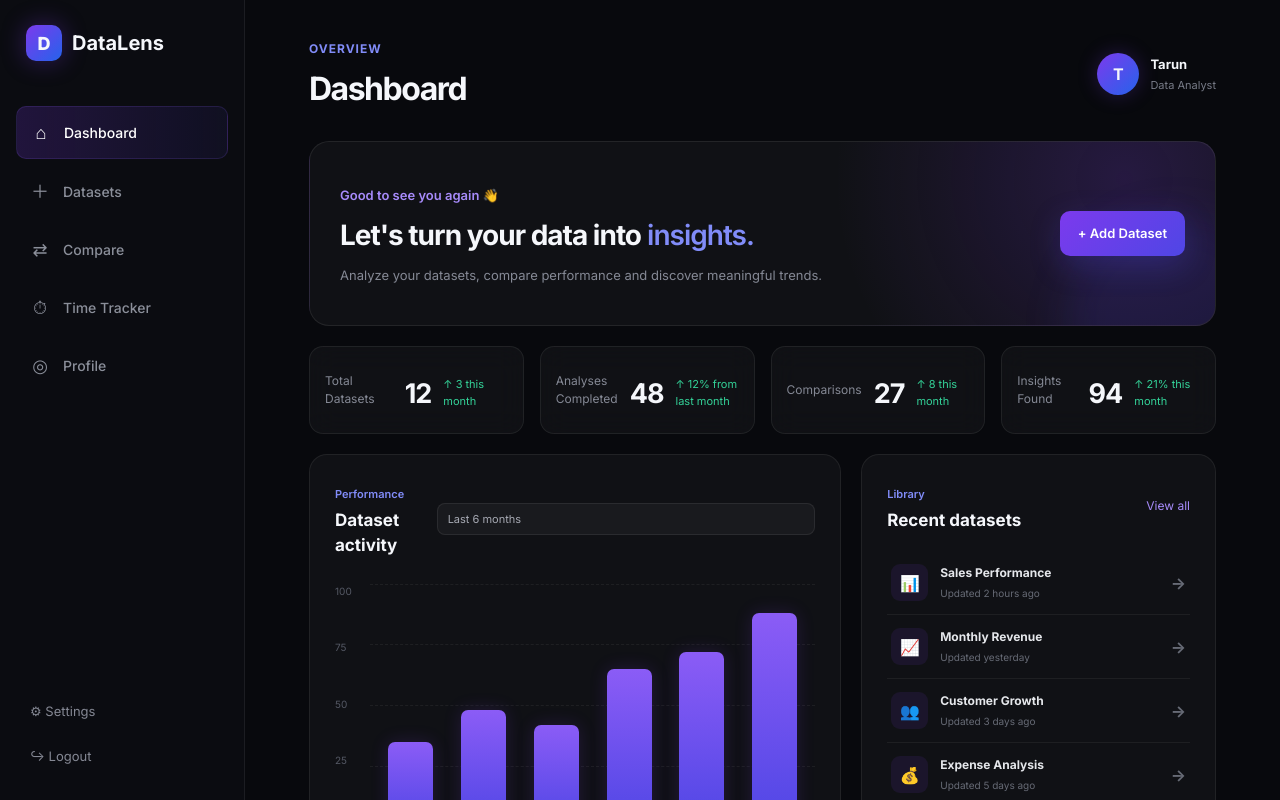
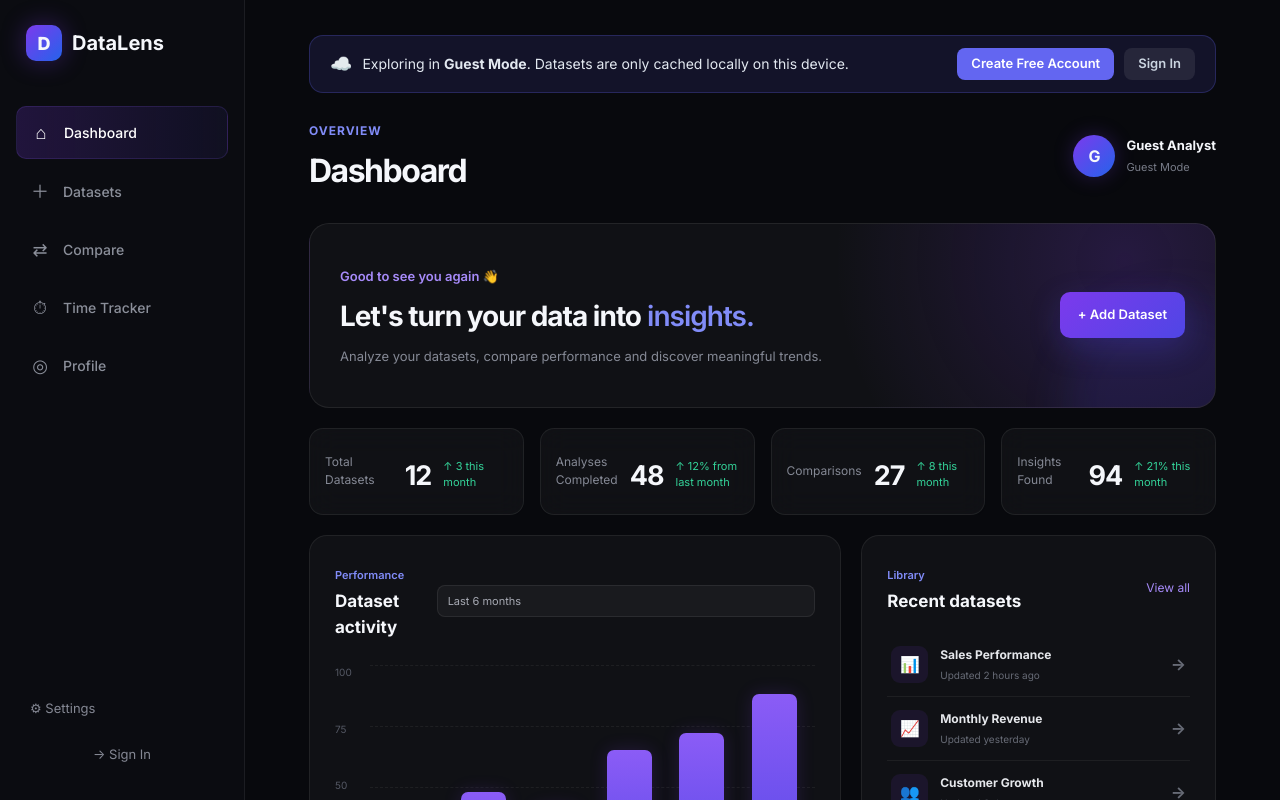
Before and after one commit to tarunmishra811419/DataLens, a React (Vite) app: page /dashboard in a window 1280 px wide. Shown: the top 800 px of the page. Built offline with nearby package versions, Linux system fonts and the light colour scheme; no server answers.

Commit message:
feat(security): isolate user data per session, eliminate hardcoded fallbacks, and add guest mode detection

```diff
--- a/src/pages/Dashboard/Dashboard.jsx
+++ b/src/pages/Dashboard/Dashboard.jsx
@@ -5,7 +5,9 @@ import "./Dashboard.css";
 function Dashboard() {
     const navigate = useNavigate();
     const session = getAuthSession();
-    const userName = session?.user?.name || "Tarun";
+    const user = session?.user;
+    const userName = user?.name || "Guest Analyst";
+    const userRole = user?.role || (user ? "Data Analyst" : "Guest Mode");
 
     const handleLogout = () => {
         clearAuthSession();
@@ -64,23 +66,88 @@ function Dashboard() {
                 <div className="sidebar-bottom">
                     <button
                         className="sidebar-settings"
-                        onClick={() => navigate("/profile")}
+                        onClick={() => navigate(user ? "/profile" : "/login")}
                     >
                         ⚙ Settings
                     </button>
 
+                    {user ? (
                         <button
                             className="sidebar-logout"
                             onClick={handleLogout}
                         >
                             ↪ Logout
                         </button>
+                    ) : (
+                        <Link
+                            to="/login"
+                            className="sidebar-logout"
+                            style={{ textDecoration: "none", display: "block", textAlign: "center" }}
+                        >
+                            → Sign In
+                        </Link>
+                    )}
                 </div>
 
             </aside>
 
             {/* Main Content */}
             <main className="dashboard-main">
+
+                {/* Guest Notice Banner */}
+                {!user && (
+                    <div
+                        style={{
+                            background: "rgba(99, 102, 241, 0.12)",
+                            border: "1px solid rgba(99, 102, 241, 0.25)",
+                            borderRadius: "14px",
+                            padding: "12px 20px",
+                            marginBottom: "24px",
+                            display: "flex",
+                            alignItems: "center",
+                            justifyContent: "space-between",
+                            flexWrap: "wrap",
+                            gap: "12px",
+                        }}
+                    >
+                        <div style={{ display: "flex", alignItems: "center", gap: "10px" }}>
+                            <span style={{ fontSize: "18px" }}>☁️</span>
+                            <span style={{ fontSize: "14px", color: "#e2e8f0" }}>
+                                Exploring in <strong>Guest Mode</strong>. Datasets are only cached locally on this device.
+                            </span>
+                        </div>
+                        <div style={{ display: "flex", gap: "10px" }}>
+                            <Link
+                                to="/register"
+                                style={{
+                                    background: "#6366f1",
+                                    color: "#fff",
+                                    padding: "6px 14px",
+                                    borderRadius: "8px",
+                                    fontSize: "13px",
+                                    fontWeight: 600,
+                                    textDecoration: "none",
+                                }}
+                            >
+                                Create Free Account
+                            </Link>
+                            <Link
+                                to="/login"
+                                style={{
+                                    background: "rgba(255, 255, 255, 0.08)",
+                                    color: "#cbd5e1",
+                                    padding: "6px 14px",
+                                    borderRadius: "8px",
+                                    fontSize: "13px",
+                                    fontWeight: 600,
+                                    textDecoration: "none",
+                                }}
+                            >
+                                Sign In
+                            </Link>
+                        </div>
+                    </div>
+                )}
 
                 {/* Top Bar */}
                 <header className="dashboard-header">
@@ -93,14 +160,14 @@ function Dashboard() {
                         <h1>Dashboard</h1>
                     </div>
 
-                    <Link to="/profile" className="dashboard-user" style={{ textDecoration: "none", color: "inherit" }}>
+                    <Link to={user ? "/profile" : "/login"} className="dashboard-user" style={{ textDecoration: "none", color: "inherit" }}>
                         <div className="user-avatar">
                             {userName.charAt(0).toUpperCase()}
                         </div>
 
                         <div>
                             <strong>{userName}</strong>
-                            <span>Data Analyst</span>
+                            <span>{userRole}</span>
                         </div>
                     </Link>
 
--- a/src/pages/Profile/Profile.jsx
+++ b/src/pages/Profile/Profile.jsx
@@ -16,23 +16,20 @@ import "./Profile.css";
 export default function Profile() {
     const navigate = useNavigate();
     const session = getAuthSession();
-    const [user, setUser] = useState(
-        () =>
-            session?.user || {
-                name: "Tarun Mishra",
-                email: "tarunmishra811419@gmail.com",
-                role: "Data Analyst",
-                bio: "",
-                location: "",
-            }
-    );
+    const [user, setUser] = useState(() => session?.user || null);
+
+    useEffect(() => {
+        if (!session?.user) {
+            navigate("/login", { replace: true });
+        }
+    }, [session, navigate]);
 
     const [isEditingProfile, setIsEditingProfile] = useState(false);
     const [editForm, setEditForm] = useState({
-        name: user.name || "",
-        role: user.role || "Data Analyst",
-        bio: user.bio || "",
-        location: user.location || "",
+        name: session?.user?.name || "",
+        role: session?.user?.role || "Data Analyst",
+        bio: session?.user?.bio || "",
+        location: session?.user?.location || "",
     });
     const [isChangingPassword, setIsChangingPassword] = useState(false);
     const [pwForm, setPwForm] = useState({
@@ -155,6 +152,16 @@ export default function Profile() {
         clearAuthSession();
         navigate("/login");
     };
+
+    if (!user) {
+        return (
+            <div className="profile-page" style={{ display: "flex", alignItems: "center", justifyContent: "center", minHeight: "80vh" }}>
+                <div style={{ textAlign: "center" }}>
+                    <p style={{ color: "#94a3b8" }}>Redirecting to sign in...</p>
+                </div>
+            </div>
+        );
+    }
 
     return (
         <div className="profile-page">
--- a/src/services/datasetService.js
+++ b/src/services/datasetService.js
@@ -4,9 +4,27 @@
 // Operates with persistent LocalStorage and syncs with backend API.
 // ═══════════════════════════════════════════════
 
-const STORAGE_KEY = "datalens_saved_datasets";
+import { getAuthSession } from "./authService.js";
+
 const API_BASE_URL =
     (import.meta.env.VITE_API_URL || "http://localhost:5000") + "/api/datasets";
+
+/**
+ * Returns a unique storage key for the active user session.
+ * Ensures User A never sees User B's datasets on the same machine.
+ */
+export function getDatasetStorageKey() {
+    try {
+        const session = getAuthSession();
+        const uid =
+            session?.user?._id ||
+            session?.user?.id ||
+            (session?.user?.email ? encodeURIComponent(session.user.email) : "guest");
+        return `datalens_saved_datasets_${uid}`;
+    } catch {
+        return "datalens_saved_datasets_guest";
+    }
+}
 
 /**
  * Initial starter datasets provided on first run so the workspace
@@ -72,11 +90,18 @@ const DEFAULT_INITIAL_DATASETS = [
  */
 export function getSavedDatasets() {
     try {
-        const stored = localStorage.getItem(STORAGE_KEY);
+        const key = getDatasetStorageKey();
+        const stored = localStorage.getItem(key);
         if (!stored) {
-            // Seed initial sample datasets on first check
-            localStorage.setItem(STORAGE_KEY, JSON.stringify(DEFAULT_INITIAL_DATASETS));
-            return [...DEFAULT_INITIAL_DATASETS];
+            const session = getAuthSession();
+            // If visitor is guest, seed starter samples for interactive exploration
+            if (!session?.user) {
+                localStorage.setItem(key, JSON.stringify(DEFAULT_INITIAL_DATASETS));
+                return [...DEFAULT_INITIAL_DATASETS];
+            }
+            // For registered user, initialize empty (cloud sync will populate their datasets)
+            localStorage.setItem(key, JSON.stringify([]));
+            return [];
         }
         const parsed = JSON.parse(stored);
         if (Array.isArray(parsed)) {
@@ -169,7 +194,7 @@ export async function saveDataset(datasetData) {
 
     // Persist to local storage
     try {
-        localStorage.setItem(STORAGE_KEY, JSON.stringify(existingDatasets));
+        localStorage.setItem(getDatasetStorageKey(), JSON.stringify(existingDatasets));
         window.dispatchEvent(new CustomEvent("datalens_datasets_updated", { detail: savedItem }));
     } catch (e) {
         console.error("Failed to persist dataset to localStorage", e);
@@ -201,7 +226,7 @@ export async function saveDataset(datasetData) {
                 .then((cloudItem) => {
                     if (cloudItem && cloudItem._id && !savedItem._id) {
                         savedItem._id = cloudItem._id;
-                        localStorage.setItem(STORAGE_KEY, JSON.stringify(existingDatasets));
+                        localStorage.setItem(getDatasetStorageKey(), JSON.stringify(existingDatasets));
                     }
                 })
                 .catch(() => {
@@ -224,7 +249,7 @@ export async function deleteSavedDataset(id) {
     const filtered = existingDatasets.filter((d) => d.id !== id && d._id !== id);
 
     try {
-        localStorage.setItem(STORAGE_KEY, JSON.stringify(filtered));
+        localStorage.setItem(getDatasetStorageKey(), JSON.stringify(filtered));
         window.dispatchEvent(new CustomEvent("datalens_datasets_updated", { detail: { id, deleted: true } }));
     } catch (e) {
         console.error("Failed to delete dataset from localStorage", e);
@@ -326,7 +351,7 @@ export async function syncDatasetsWithBackend() {
                 new Date(a.updatedAt || a.createdAt)
         );
 
-        localStorage.setItem(STORAGE_KEY, JSON.stringify(mergedList));
+        localStorage.setItem(getDatasetStorageKey(), JSON.stringify(mergedList));
         window.dispatchEvent(
             new CustomEvent("datalens_datasets_updated", {
                 detail: { synced: true },
@@ -337,7 +362,13 @@ export async function syncDatasetsWithBackend() {
     }
 }
 
-// Background sync on init
+// Background sync on init and auth change
 setTimeout(() => {
     syncDatasetsWithBackend();
 }, 500);
+
+if (typeof window !== "undefined") {
+    window.addEventListener("datalens_auth_changed", () => {
+        syncDatasetsWithBackend();
+    });
+}
--- a/src/services/stopwatchService.js
+++ b/src/services/stopwatchService.js
@@ -1,9 +1,27 @@
 // stopwatchService.js
-// Persists daily time-tracking sessions with local storage & cloud database sync.
+// Persists daily time-tracking sessions with per-user local storage & cloud database sync.
 
-const STORAGE_KEY = "datalens_stopwatch_sessions";
+import { getAuthSession } from "./authService.js";
+
 const API_BASE_URL =
     (import.meta.env.VITE_API_URL || "http://localhost:5000") + "/api/time-sessions";
+
+/**
+ * Returns a unique storage key for the active user session.
+ * Ensures User A's tracked time is isolated from User B.
+ */
+export function getStopwatchStorageKey() {
+    try {
+        const session = getAuthSession();
+        const uid =
+            session?.user?._id ||
+            session?.user?.id ||
+            (session?.user?.email ? encodeURIComponent(session.user.email) : "guest");
+        return `datalens_stopwatch_sessions_${uid}`;
+    } catch {
+        return "datalens_stopwatch_sessions_guest";
+    }
+}
 
 function getAuthToken() {
     const token =
@@ -21,7 +39,8 @@ export function getTodayKey(ts = Date.now()) {
 
 export function getAllSessions() {
     try {
-        const raw = localStorage.getItem(STORAGE_KEY);
+        const key = getStopwatchStorageKey();
+        const raw = localStorage.getItem(key);
         return raw ? JSON.parse(raw) : {};
     } catch {
         return {};
@@ -61,7 +80,7 @@ export async function syncTimeSessionsWithBackend() {
         }
 
         if (changed) {
-            localStorage.setItem(STORAGE_KEY, JSON.stringify(merged));
+            localStorage.setItem(getStopwatchStorageKey(), JSON.stringify(merged));
             window.dispatchEvent(new Event("datalens_stopwatch_updated"));
         }
     } catch {
@@ -75,7 +94,7 @@ export function addSecondsToDay(seconds, dayKey = getTodayKey()) {
 
     const sessions = getAllSessions();
     sessions[dayKey] = (sessions[dayKey] || 0) + rounded;
-    localStorage.setItem(STORAGE_KEY, JSON.stringify(sessions));
+    localStorage.setItem(getStopwatchStorageKey(), JSON.stringify(sessions));
     window.dispatchEvent(new Event("datalens_stopwatch_updated"));
 
     // Async push to backend
@@ -119,7 +138,7 @@ export function getLastNDays(n = 14) {
 export function clearDay(dayKey = getTodayKey()) {
     const sessions = getAllSessions();
     delete sessions[dayKey];
-    localStorage.setItem(STORAGE_KEY, JSON.stringify(sessions));
+    localStorage.setItem(getStopwatchStorageKey(), JSON.stringify(sessions));
     window.dispatchEvent(new Event("datalens_stopwatch_updated"));
 
     const token = getAuthToken();
@@ -134,7 +153,7 @@ export function clearDay(dayKey = getTodayKey()) {
 }
 
 export function clearAllSessions() {
-    localStorage.removeItem(STORAGE_KEY);
+    localStorage.removeItem(getStopwatchStorageKey());
     window.dispatchEvent(new Event("datalens_stopwatch_updated"));
 
     const token = getAuthToken();
@@ -169,3 +188,9 @@ export function formatShort(totalSeconds) {
 setTimeout(() => {
     syncTimeSessionsWithBackend();
 }, 500);
+
+if (typeof window !== "undefined") {
+    window.addEventListener("datalens_auth_changed", () => {
+        syncTimeSessionsWithBackend();
+    });
+}
```
Also changed, not shown: src/services/authService.js (+11 -1 lines). Lines whose indentation alone changed are shown as unchanged.
